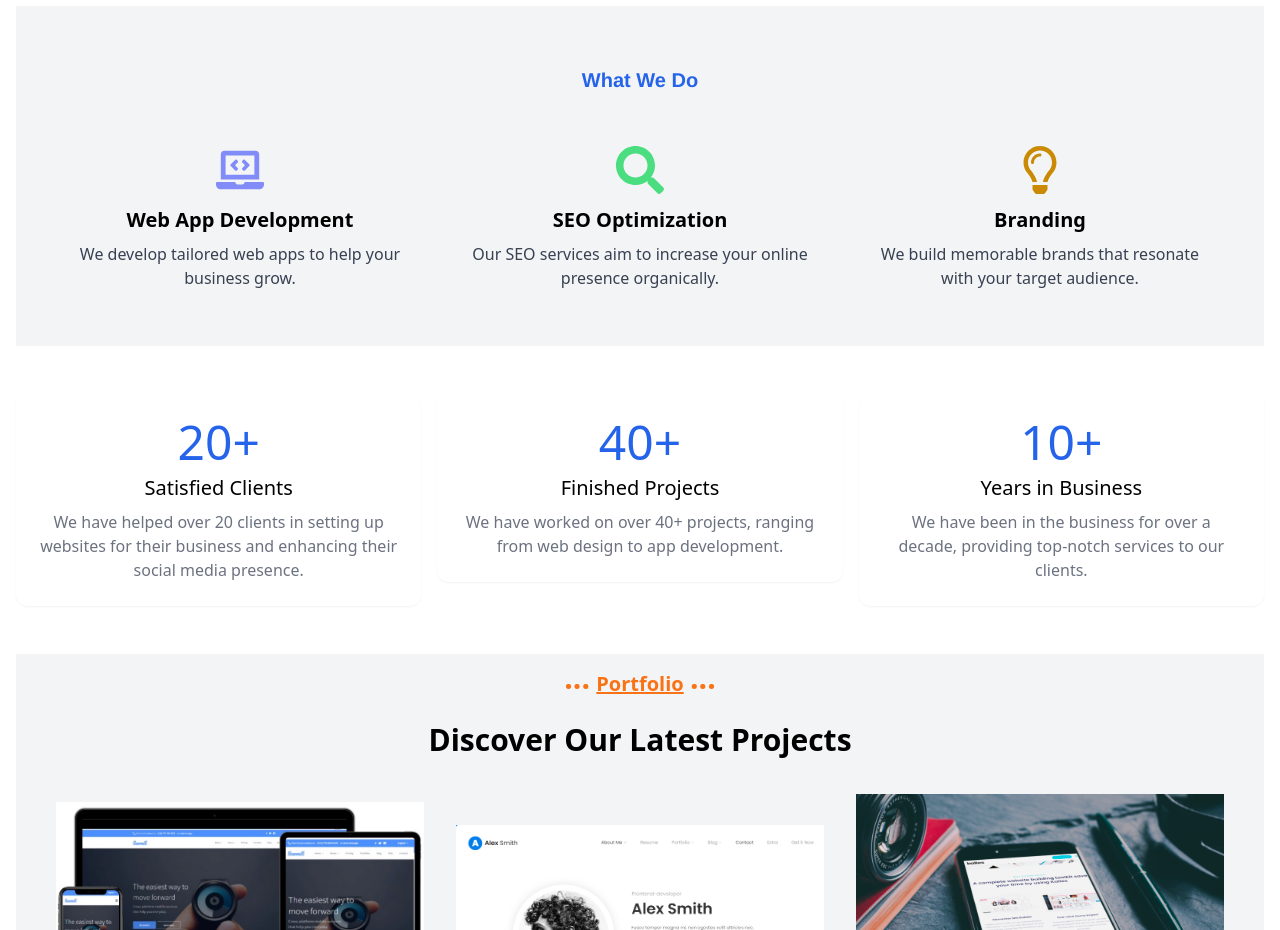
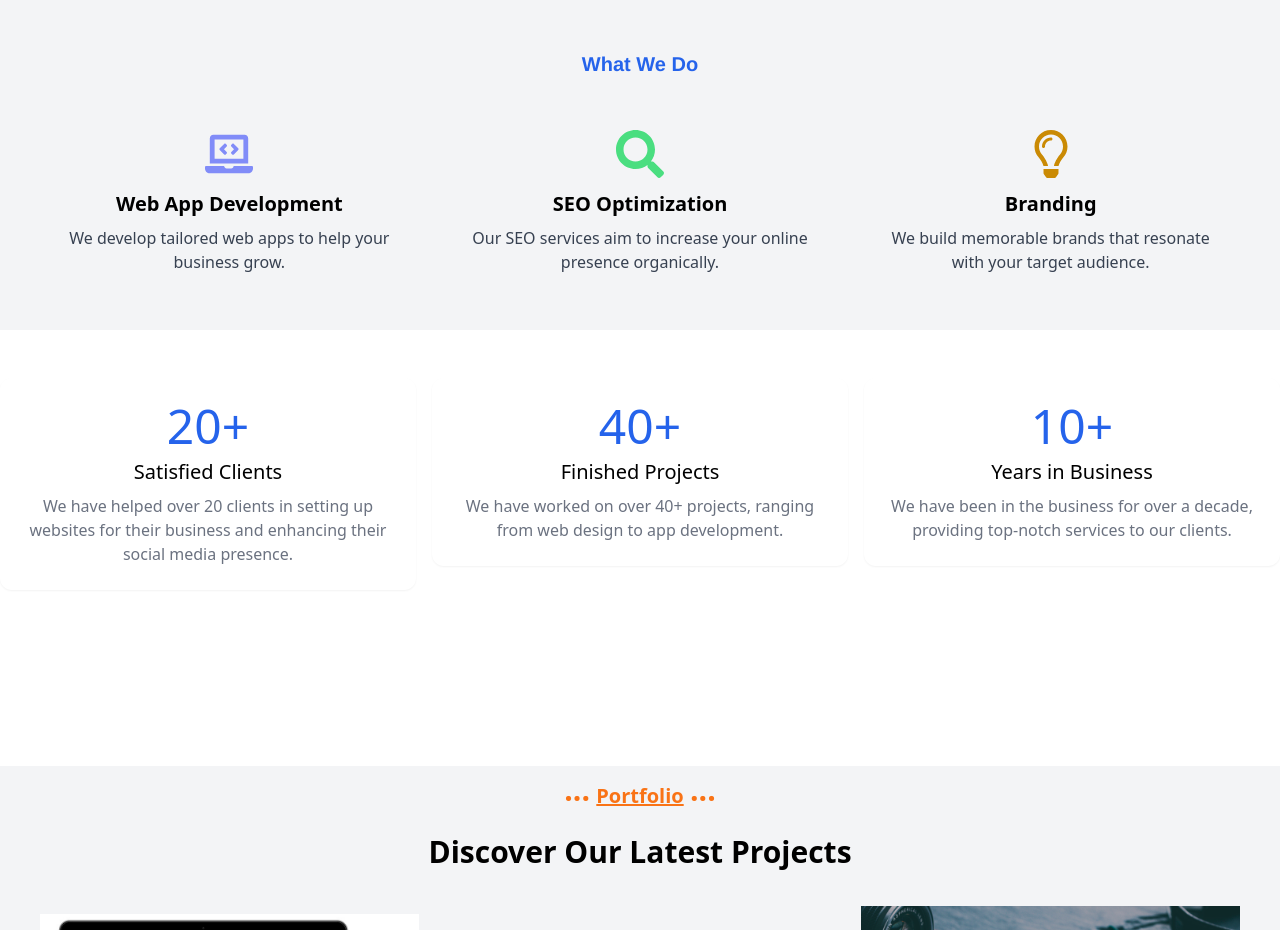
Before and after one commit to abda-torey/okab-portfolio, a Next.js app: page / in a window 1280 px wide. Shown: the part 1020-1950 px from the top of the page. Built offline with nearby package versions, Linux system fonts and the light colour scheme.

Commit message:
footer resposiveness fixed

```diff
--- a/app/layout.js
+++ b/app/layout.js
@@ -25,7 +25,7 @@ export default function RootLayout({ children }) {
         <title>{metadata.title}</title>
       </Head>
 
-      <body className={`{inter.className} flex flex-col min-h-screen`}> <Navbar />{children}<Footer /></body>
+      <body className={`{inter.className} `}> <Navbar />{children}<Footer /></body>
 
     </html>
   )
--- a/app/page.js
+++ b/app/page.js
@@ -6,13 +6,13 @@ import Portfolio from "../components/Portfolio";
 export default function Home() {
 
   return (
-    <div className="container mx-auto p-4 flex-grow" >
+    < >
 
       <Hero />
       <Services />
       {/* <TrustedBy /> */}
       <StatsSection />
       <Portfolio/>
-    </div>
+    </>
   );
 }
--- a/components/Footer.js
+++ b/components/Footer.js
@@ -210,7 +210,7 @@ const Footer = () => {
 //   </div>
 // </footer>
 
-<footer className=" bg-gray-900 text-white py-6  px-4 mt-auto">
+<footer className=" bg-gray-900 text-white py-6  px-4 mt-10 ">
     <div className="container mx-auto flex flex-col md:flex-row justify-center  items-center">
       <div className="mb-4 md:mb-0">
         <div className="flex space-x-2">
--- a/components/Portfolio.js
+++ b/components/Portfolio.js
@@ -2,7 +2,7 @@ import ProjectCard from "./ProjectCard";
 
 const Portfolio = () => {
   return (
-    <div className="p-4 h-screen bg-gray-100 mt-8 mb-30" id="#portfolio">
+    <div className="p-4 h-100vh  bg-gray-100 mt-40" id="#portfolio">
       <div className="flex flex-col items-center">
         <span className="text-orange-500 underline relative pb-2 font-bold text-xl">
           <span className="absolute left-[-32px] top-[-10px] font-bold text-3xl">...</span>
```
